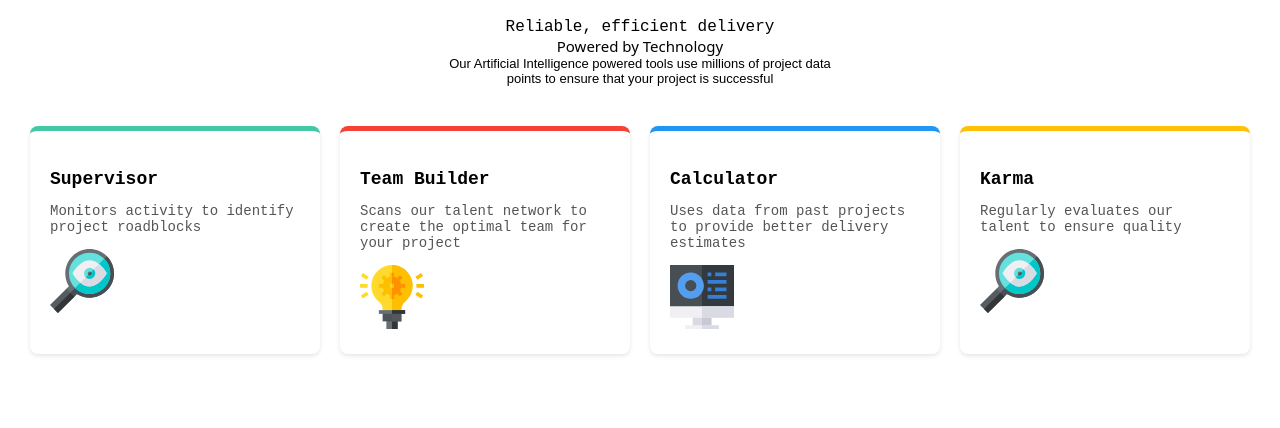
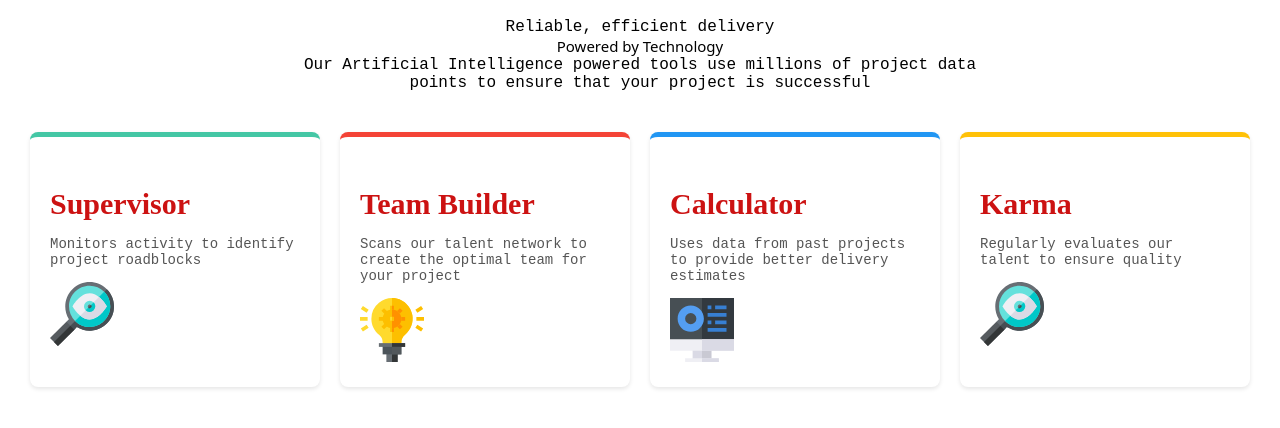
Before and after one commit to ZhayatSE201/Zahyat, a plain HTML site: page index.html in a window 1280 px wide. Drawn offline with Linux system fonts and the light colour scheme.

Commit message:
Add files via upload

```diff
--- a/index.html
+++ b/index.html
@@ -20,8 +20,12 @@
   <div class='reliable'>Reliable, efficient delivery </div>
   <div class="power"> Powered by Technology</div>
 
- <div class='our'>Our Artificial Intelligence powered tools use millions of project  data  </br>points
+ <div class='reliable'>Our Artificial Intelligence powered tools use millions of project  data  </br>points
   to ensure that your project is successful </div>
+
+
+
+
 
 
 
--- a/style.css
+++ b/style.css
@@ -6,6 +6,14 @@ body{
 .reliable{
     font-family: 'Courier New', Courier, monospace;
     text-align: center;
+}
+
+
+
+
+.time{
+  font-family: 'Courier New', Courier, monospace;
+  text-align: center;
 }
 
 .power{
@@ -23,9 +31,7 @@ body{
 }
 
 
-.Supervisor{
 
-}
 
 
 
@@ -64,8 +70,11 @@ body{
   }
 
   .card h3 {
-    font-size: 18px;
-    margin-bottom: 10px;
+    font-size: 22px;
+    margin-bottom: 15px;
+    color: #cc1212;
+    font-family: 'Times New Roman', Times, serif;
+    font-size: 30px;
   }
 
   .card p {
```
